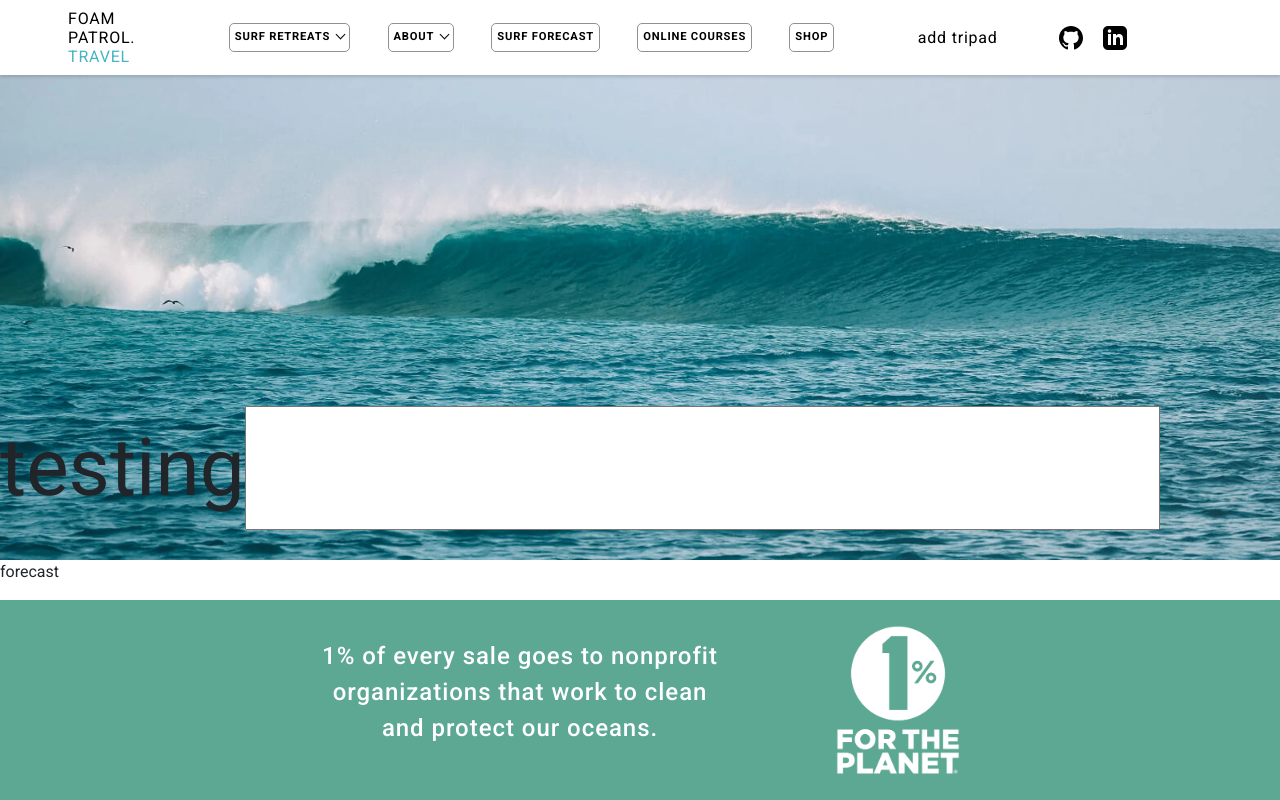
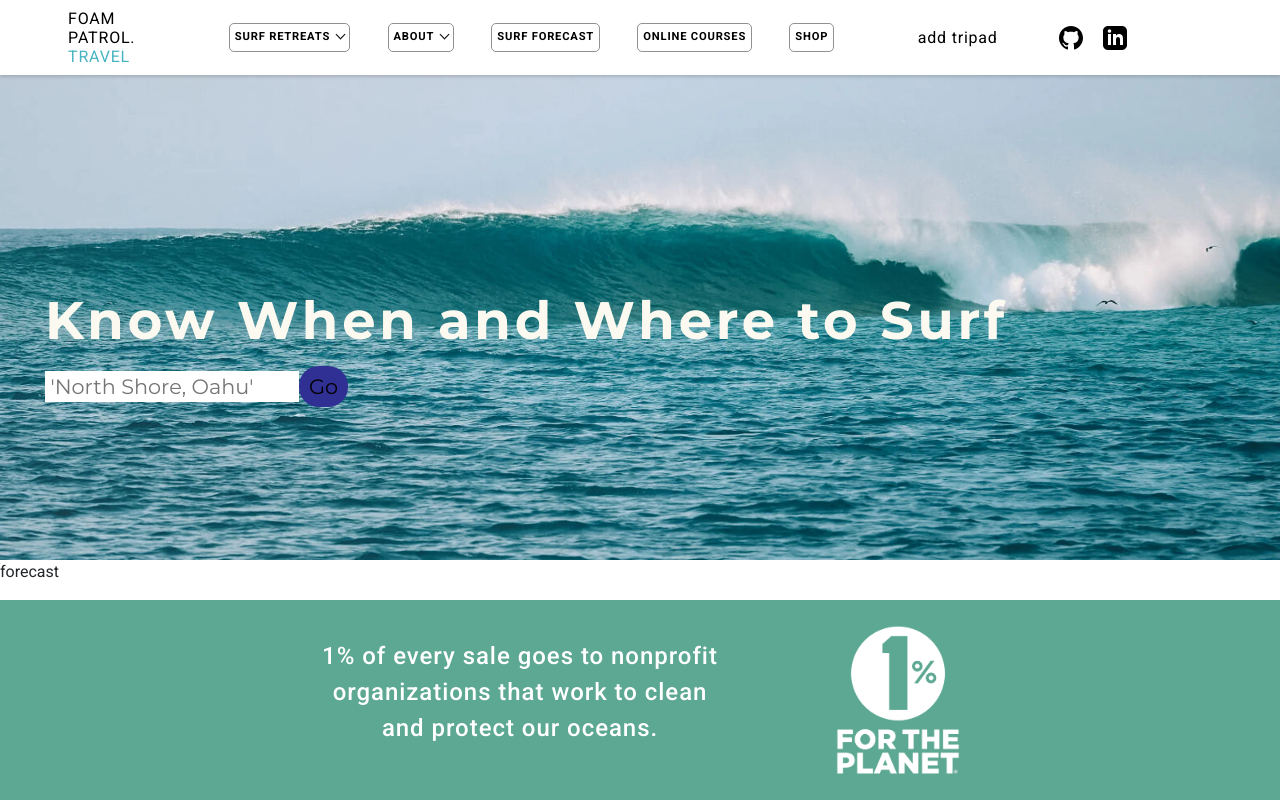
Before and after one commit to AaronoKwok/foam-patrol2, a React (Create React App) app: page /SurfForecasts in a window 1280 px wide. Shown: the top 800 px of the page. Built offline with nearby package versions, Linux system fonts and the light colour scheme.

Commit message:
forecast progress

```diff
--- a/public/index.css
+++ b/public/index.css
@@ -5,7 +5,7 @@
   --des-size: 1.7em;
   --des-weight: 600;
   --course-gray: rgb(206, 206, 206);
-
+  --backscene-text: rgb(252, 249, 240)
 }
 
 * {
@@ -596,18 +596,47 @@ nav {
 
 .fc-backscene-img {
   position: relative;
+  font-family: 'Montserrat', sans-serif;
 }
 
 .forecast-backscene {
+  transform: scaleX(-1);
   width: 100%;
   height: 70vh;
   object-fit: cover;
 }
 
+.fc-backscene-title {
+  position: absolute;
+  bottom: 200px;
+  left: 45px;
+  color: var(--backscene-text);
+  font-size: 3.3em;
+  font-weight: bold;
+  letter-spacing: .07em;
+  margin: 0px;
+
+}
+
+.loc-input {
+  border: none;
+}
+
+.find-break {
+  background-color: rgb(48, 48, 148);
+  border-radius: 20px;
+  padding: 5px 10px;
+  border: none;
+}
+
 .fc-backscene-form {
   position: absolute;
-  bottom: 30px;
-  font-size: 80px;
+  bottom: 150px;
+  left: 45px;
+  font-size: 1.3em;
+  font-weight: 400;
+  color: var(--backscene-text);
+
 }
 
 
@@ -673,7 +702,7 @@ nav {
 
 .oc-backscene-text {
   position: absolute;
-  left: 50px;
+  left: 45px;
   bottom: 30px;
   letter-spacing: .08em;
   color: rgb(252, 249, 240);
@@ -681,8 +710,8 @@ nav {
   font-family: 'Montserrat', sans-serif;
 }
 
-.shack-icon {
-  width: 90px;
+.progress-icon {
+  width: 80px;
   margin-bottom: 20px; /* NOTE: styling of components here also in main scene backscene section in this file */
 }
 
--- a/src/pages/MainPage.js
+++ b/src/pages/MainPage.js
@@ -39,17 +39,7 @@ function MainPage() { //to change once have a courses scroll functionality
                     </div>
                 </section>
             </div>
-            <BackScene />
 
-            <section className="main-info">
-                <p className="main-info-paragraph">Beginner? Intermediate? <span className="main-info-span">Surfing is more fun the better you get.</span> We help you surf better, faster.</p>
-                <div className="main-info-bullets">
-                    <p><FontAwesomeIcon className="arrow-icon" icon={faAnglesRight} /> Tailored surf coaching</p>
-                    <p><FontAwesomeIcon className="arrow-icon" icon={faAnglesRight} /> 6 coaches for 12 students</p>
-                    <p><FontAwesomeIcon className="arrow-icon" icon={faAnglesRight} /> Authentic travel experience</p>
-                    <p><FontAwesomeIcon className="arrow-icon" icon={faAnglesRight} /> Only the best surf spots for your level</p>
-                </div>
-            </section>
             {/* <hr className="line-break"/> */}
 
             <section className="browse-retreats">
--- a/src/pages/OnlineCourses.js
+++ b/src/pages/OnlineCourses.js
@@ -10,7 +10,7 @@ import gridIcon from "../images/gridIcon.png"
 import listIcon from "../images/listView.png"
 
 import courseBackscene from "../images/courses.png"
-import shackIcon from "../images/shackIcon.png"
+import progress from "../images/progress.png"
 
 function OnlineCourses() {
 
@@ -87,7 +87,7 @@ function OnlineCourses() {
             <div className="oc-bg-img-position">
                 <img className="oc-backscene" src={courseBackscene} alt=""></img>  {/* need to change sizing of image when screen size changes */}
                 <div className="oc-backscene-text">
-                    <img className="shack-icon" src={shackIcon} alt=""></img> {/* need to fix positioning of text when screen size changes */}
+                    <img className="progress-icon" src={progress} alt=""></img> {/* need to fix positioning of text when screen size changes */}
                     <div>
                         <h1 className="image-h1 image-h1-margin">Here to Help You Surf</h1>
                         <h1 className="image-h1">Better, Faster.</h1>
--- a/src/pages/SurfForecasts.js
+++ b/src/pages/SurfForecasts.js
@@ -1,19 +1,34 @@
-import React, {useContext} from "react"
+import React, {useState, useContext} from "react"
 
 import {Context} from "../Context"
 import backScene from "../images/forecast-backscene.png"
 
 function SurfForecasts() {
     const {test} = useContext(Context) //test to be replaced by a forecast
+    const [lookUpLoc, setLookUpLoc] = useState("")
+
+    function lookChange(event) {
+        const text = event.target.value
+        setLookUpLoc(text)
+    }
+
+    function findLoc(event) {
+        event.preventDefault();
+        console.log("Searching")
+        setLookUpLoc("")
+    }
 
     return (
         <div>
             <section className="fc-backscene-img">
                 <img className="forecast-backscene" src={backScene} alt=""></img>
                 {test}
-                <form className="fc-backscene-form">
-                    testing
-                    <input></input>
+                <p className="fc-backscene-title">Know When and Where to Surf</p>
+                <form onSubmit={findLoc} className="fc-backscene-form">
+                    <label>
+                        <input className="loc-input" required type="text" value={lookUpLoc} onChange={lookChange} placeholder=" 'North Shore, Oahu'"></input>
+                    </label>
+                    <input className="find-break" type="submit" value="Go" />
                 </form>
 
             </section>
```
Also changed, not shown: src/images/progress.png (added), 1 other file (tests, documents, lock files or other folders).
